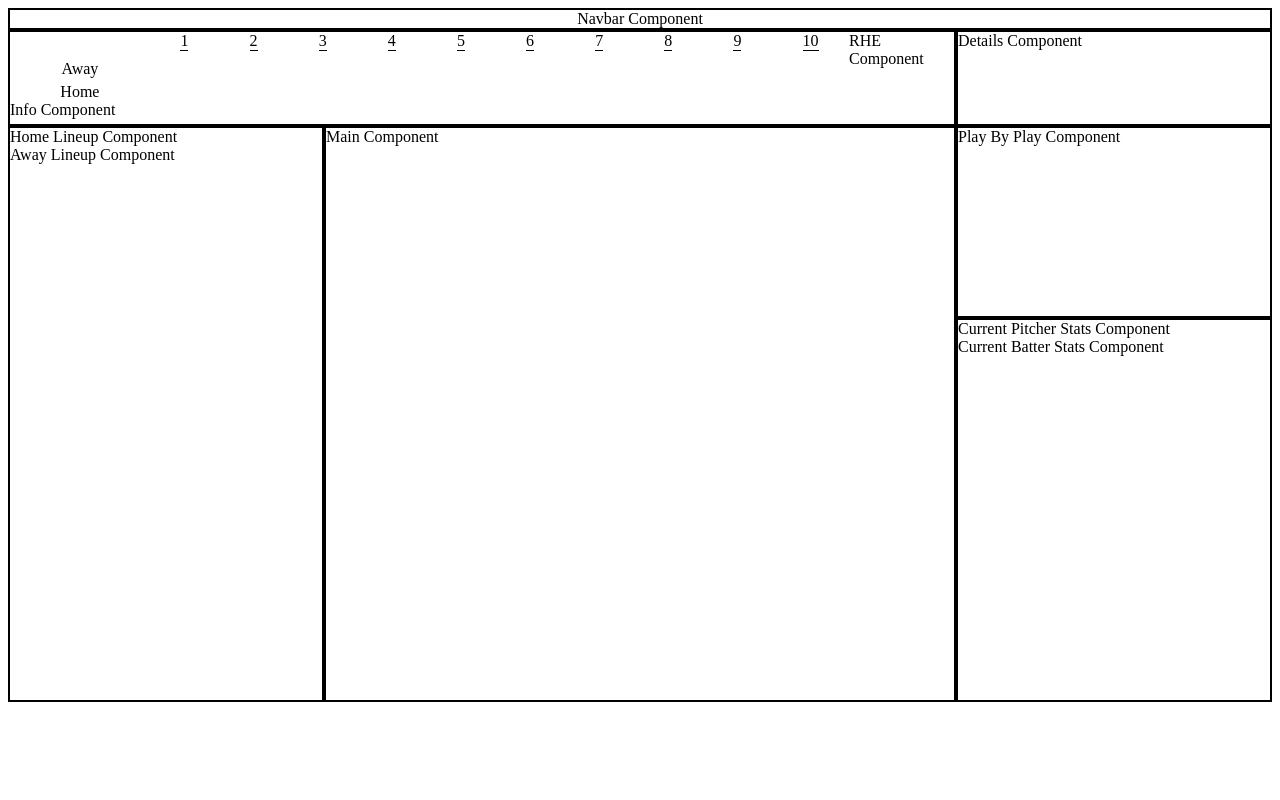
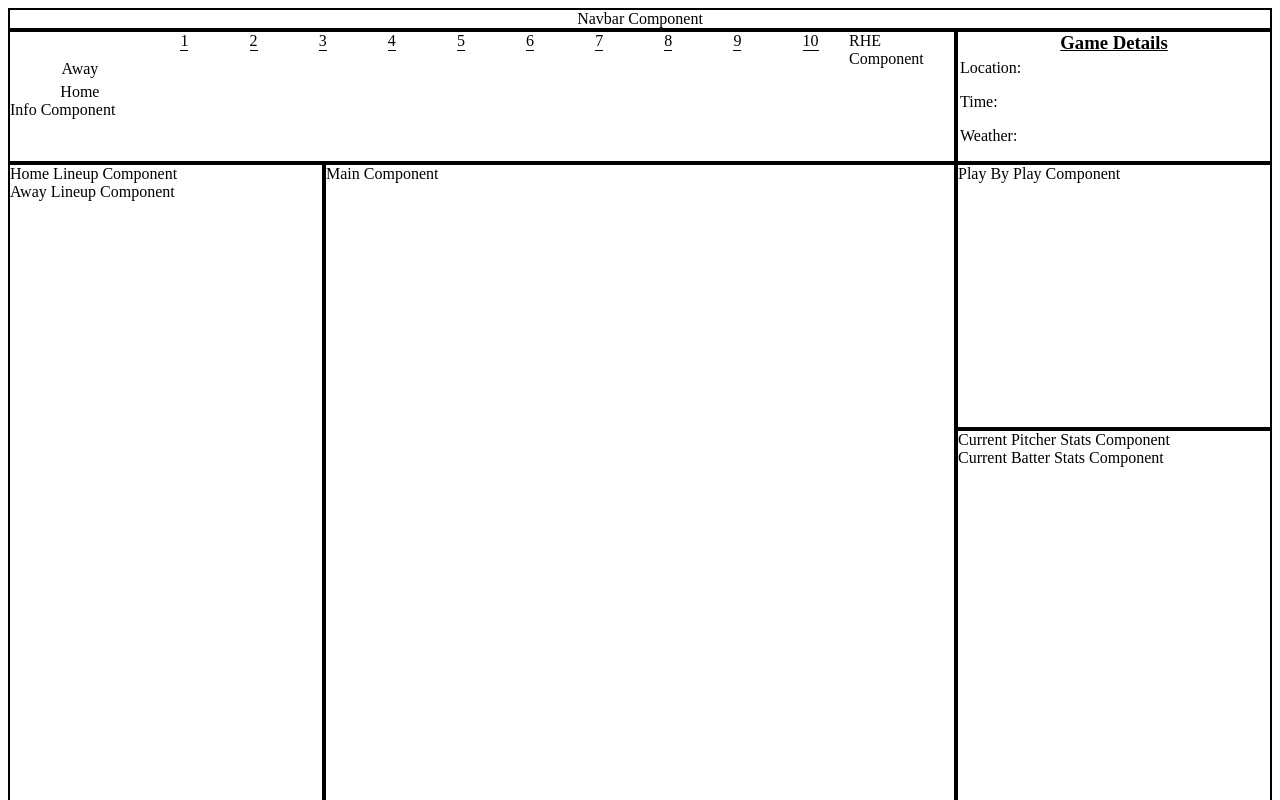
Before and after one commit to patrickrgrady81/baseball, a React (Create React App) app: page / in a window 1280 px wide. Shown: the top 800 px of the page. Built offline with nearby package versions, Linux system fonts and the light colour scheme.

Commit message:
Details component layed out

```diff
--- /dev/null
+++ b/src/App.css
@@ -0,0 +1,5 @@
+.App {
+  margin: 0;
+  padding: 0;
+  box-sizing: border-box;
+}
--- a/src/App.js
+++ b/src/App.js
@@ -3,7 +3,7 @@ import Nav from "./components/nav/Nav"
 
 function App() {
   return (
-    <div>
+    <div className="App">
       <Nav />
       <Baseball />
     </div>
--- a/src/components/baseball/details/Details.css
+++ b/src/components/baseball/details/Details.css
@@ -0,0 +1,11 @@
+.details > h3 {
+  margin: 0px;
+  text-decoration: underline;
+  text-align: center;
+}
+
+.details > p {
+  margin-top: 5px;
+  margin-left: 2px;
+  text-decoration: none;
+}
--- a/src/components/baseball/details/Details.js
+++ b/src/components/baseball/details/Details.js
@@ -1,10 +1,15 @@
 import React, { Component } from 'react'
+
+import "./Details.css"
 
 class Details extends Component {
   render() {
     return (
-      <div>
-        Details Component
+      <div className="details">
+        <h3>Game Details</h3>
+        <p className="details-info">Location:</p>
+        <p className="details-info">Time:</p>
+        <p className="details-info">Weather:</p>
       </div>
     )
   }
```
